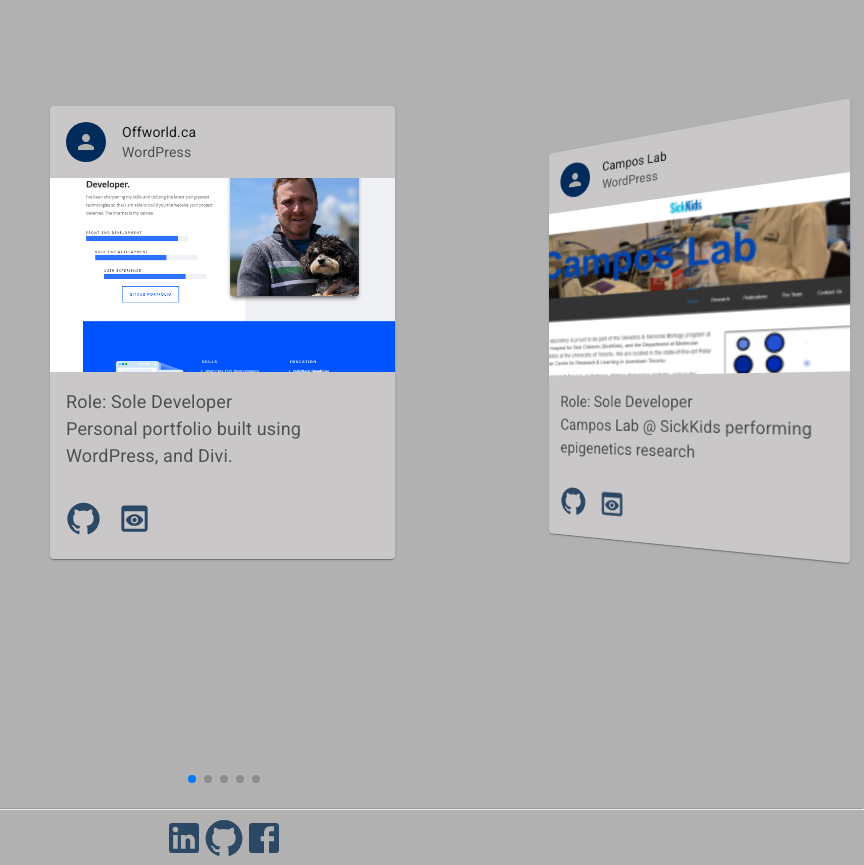
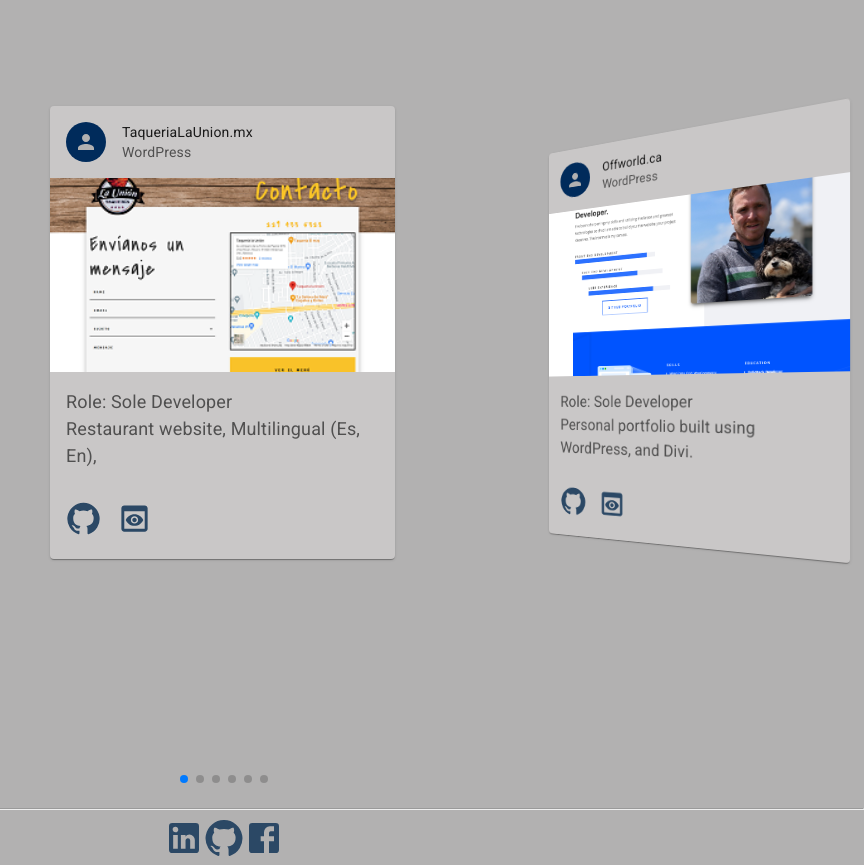
Before and after one commit to DLittlefield81/reactportfolio, a React (Create React App) app: page /reactportfolio/portfolio in a window 1280 px wide. Shown: the part 1054-1919 px from the top of the page, without its empty margins (416-1280 px from the left). Built offline with nearby package versions, Linux system fonts and the light colour scheme; a web font is replaced by a local one.

Commit message:
added new projects- taqueria

```diff
--- a/package.json
+++ b/package.json
@@ -4,6 +4,7 @@
   "private": true,
   "homepage": "https://dlittlefield81.github.io/reactportfolio",
   "dependencies": {
+    "@calcom/embed-react": "^1.0.9",
     "@emailjs/browser": "^3.6.2",
     "@emotion/react": "^11.9.3",
     "@emotion/styled": "^11.9.3",
--- a/src/components/elements/SwiperGallery/SwiperGallery.jsx
+++ b/src/components/elements/SwiperGallery/SwiperGallery.jsx
@@ -142,6 +142,19 @@ const wordpress = [
         group: Solo,
         colour: "#002B5B",
         size: 'WordPress Portfolio',
+        title: "TaqueriaLaUnion.mx",
+        image: Images.taquerialaunion,
+        alt: "Taqueria La Union",
+        tech: "WordPress",
+        role: "Sole Developer",
+        description: "Restaurant website, Multilingual (Es, En), ",
+        repository: "#",
+        deployed: "https://TaqueriaLaUnion.mx"
+    },
+    {
+        group: Solo,
+        colour: "#002B5B",
+        size: 'WordPress Portfolio',
         title: "Offworld.ca",
         image: Images.offworld,
         alt: "Dennis Littlefield Portfolio",
--- a/src/components/elements/SwiperParalax/SwiperParalax.jsx
+++ b/src/components/elements/SwiperParalax/SwiperParalax.jsx
@@ -19,8 +19,8 @@ const aboutDetails =
   [
   {
     title: "About Me",
-    subtitle: 'My Experience',
-    text: "I am a Full Stack Developer graduate from the University of Toronto, leveraging over 20 years of customer service, problem-solving, and a critical thinking background. Newly developed skills in JavaScript, MongoDB, ExpressJS, NodeJS, and ReactJS. Experienced in optimizing productivity, efficiency and service quality across various environments.",
+      subtitle: 'MERN Full Stack Developer graduate from the University of Toronto.',
+      text: `I'm an experienced problem-solver with an eye for process improvement and an unwavering dedication to optimizing productivity and efficiency. I'm passionate about technology and continuously work to stay at the forefront of new and emerging trends.`,
     },
     {
       title: "About Me",
--- a/src/components/images/projects/index.js
+++ b/src/components/images/projects/index.js
@@ -16,12 +16,14 @@ import TeamProfileGenerator from "./TeamProfileGenerator.png";
 import smartPlanner from "./smartplanner.png";
 
 //Wordpress Sites
+import taquerialaunion from "./taquerialaunion.png";
 import adventureessential from "./adventureessential.png";
 import camposlab from "./camposlab.png";
 import livelihoodkitchen from "./livelihoodkitchen.png";
 import tashan from "./tashan.png";
 
 export default {
+    taquerialaunion,
     offworld,
     interrobang,
     ProfilePhoto,
```
Also changed, not shown: src/components/images/projects/taquerialaunion.png (added), 1 other file (tests, documents, lock files or other folders).
